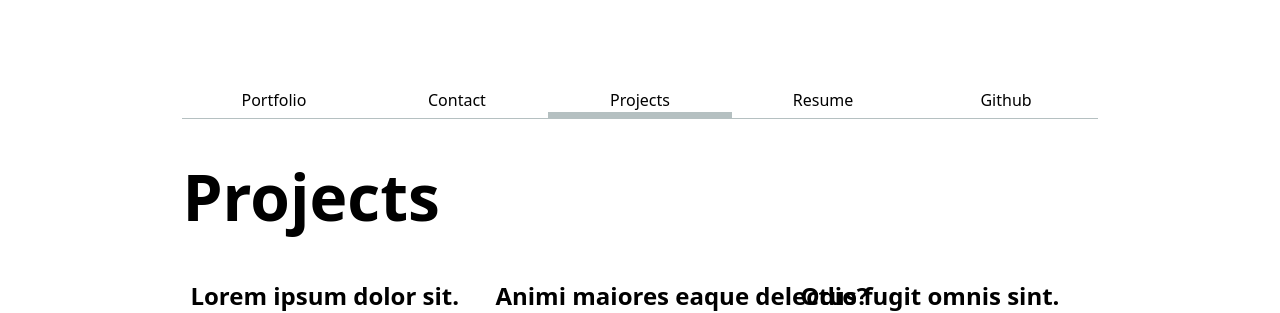
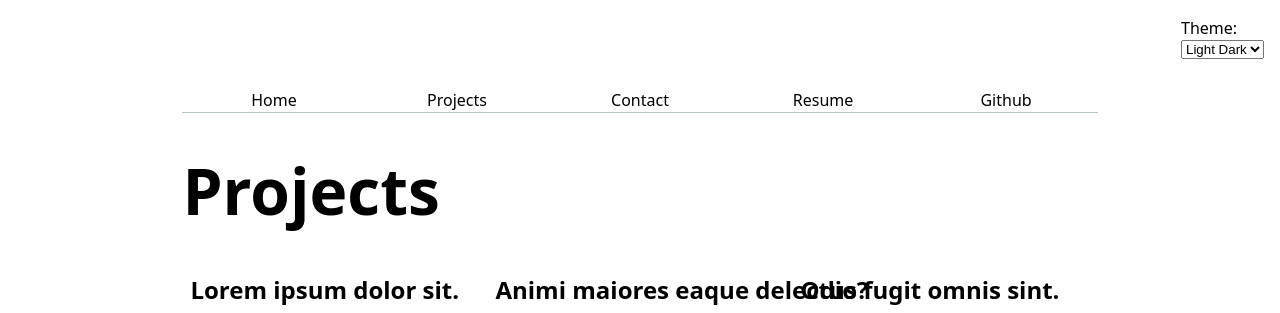
Before and after one commit to Jerpbob/portfolio, a plain HTML site: page projects/index.html in a window 1280 px wide. Shown: the top 313 px of the page. Drawn offline with Linux system fonts and the light colour scheme.

Commit message:
Added javascript and finished lab 3

```diff
--- /dev/null
+++ b/global.js
@@ -0,0 +1,72 @@
+console.log('IT’S ALIVE!');
+
+function $$(selector, context = document) {
+    return Array.from(context.querySelectorAll(selector));
+}
+
+// let navLinks = $$("nav a");
+
+// let currentLink = navLinks.find(
+//     (a) => a.host === location.host && a.pathname === location.pathname
+// );
+
+// if (currentLink) {
+//     currentLink.classList.add('current');
+// }
+
+const ARE_WE_HOME = document.documentElement.classList.contains('home');
+
+let pages = [
+    { url: '', title: 'Home' },
+    { url: 'projects/', title: 'Projects' },
+    { url: 'contact/', title: 'Contact' },
+    { url: 'resume/', title: 'Resume' },
+    { url: 'https://github.com/Jerpbob', title: 'Github' }
+];
+
+let nav = document.createElement('nav');
+document.body.prepend(nav);
+
+for (let p of pages) {
+    let url = p.url;
+    let title = p.title;
+    if (!ARE_WE_HOME && !url.startsWith('http')) {
+        url = '../' + url;
+    }
+    let a = document.createElement('a');
+    a.href = url;
+    a.textContent = title;
+    if (a.host === location.host && a.pathname === location.pathname) {
+        a.classList.add('current');
+    }
+    else if (a.host !== location.host) {
+        a.target = "_blank";
+    }
+    nav.append(a);
+}
+
+document.body.insertAdjacentHTML(
+    'afterbegin',
+    `
+      <label class="color-scheme">
+          Theme:
+          <select>
+              <option value='light dark'>Light Dark</option>
+              <option value='light'>Light</option>
+              <option value='dark'>Dark</option>
+          </select>
+      </label>`
+);
+
+let select = document.querySelector("select")
+
+if ("colorScheme" in localStorage) {
+    document.documentElement.style.setProperty('color-scheme', localStorage.colorScheme);
+    select.value = localStorage.colorScheme
+}
+
+select.addEventListener('input', function (event) {
+    console.log('color scheme changed to', event.target.value);
+    document.documentElement.style.setProperty('color-scheme', event.target.value);
+    localStorage.colorScheme = event.target.value
+});
--- a/projects/index.html
+++ b/projects/index.html
@@ -6,10 +6,11 @@
     <meta name="viewport" content="width=device-width, initial-scale=1.0">
     <title>Projects</title>
     <link rel="stylesheet" href="../style.css">
+    <script type="module" src="../global.js"></script>
 </head>
 
 <body>
-    <section>
+    <!-- <section>
         <nav>
             <ul>
                 <li>
@@ -19,7 +20,7 @@
                     <a href="https://jerpbob.github.io/portfolio/contact">Contact</a>
                 </li>
                 <li>
-                    <a href="https://jerpbob.github.io/portfolio/projects" class="current">Projects</a>
+                    <a href="https://jerpbob.github.io/portfolio/projects">Projects</a>
                 </li>
                 <li>
                     <a href="https://jerpbob.github.io/portfolio/resume">Resume</a>
@@ -29,8 +30,8 @@
                 </li>
             </ul>
         </nav>
-    </section>
-    <h1 class="projects_header">
+    </section> -->
+    <h1>
         Projects
     </h1>
     <div class="projects">
--- a/style.css
+++ b/style.css
@@ -12,13 +12,18 @@ body {
   --color-accent: oklch(65% 50% 0);
 }
 
-section nav {
+html {
+  color-scheme: light dark;
+}
+
+nav {
+  --border-color: oklch(50% 10% 200 / 40%);
   display: flex;
   text-align: center;
   margin-bottom: 1em;
   border-bottom-width: 1px;
   border-bottom-style: solid;
-  border-bottom-color: oklch(80% 3% 200)
+  border-bottom-color: var(--border-color);
 }
 
 ul {
@@ -33,7 +38,7 @@ ul {
 .current {
   border-width: 0.4em;
   border-bottom-style: solid;
-  border-bottom-color: oklch(80% 3% 200)
+  border-bottom-color: var(--border-color)
 }
 
 a {
@@ -45,11 +50,11 @@ a {
   padding-right: 0.5em;
 }
 
-a:hover {
+a:hover:not(.current) {
   border-width: 0.4em;
   border-bottom-style: solid;
   border-bottom-color: var(--color-accent);
-  background-color: oklch(from var(--color-accent) 95% 5% h)
+  background-color: color-mix(in oklch, var(--color-accent), canvas 85%);
 }
 
 form {
@@ -62,6 +67,14 @@ label {
   display: grid;
   grid-template-columns: subgrid;
   grid-column: 1 / -1;
+}
+
+.color-scheme {
+  position: absolute;
+  top: 1rem;
+  right: 1rem;
+  font-size: 80%;
+  font: inherit;
 }
 
 button {
@@ -95,7 +108,7 @@ textarea {
   }
 }
 
-.projects_header {
+h1 {
   font-size: 400%;
 }
 
```
Also changed, not shown: contact/index.html (+4 -3 lines), index.html (+5 -4 lines), resume/index.html (+4 -3 lines).
